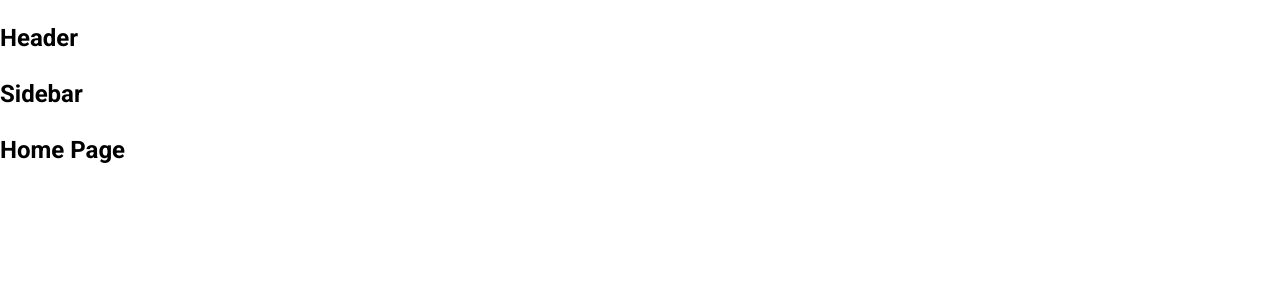
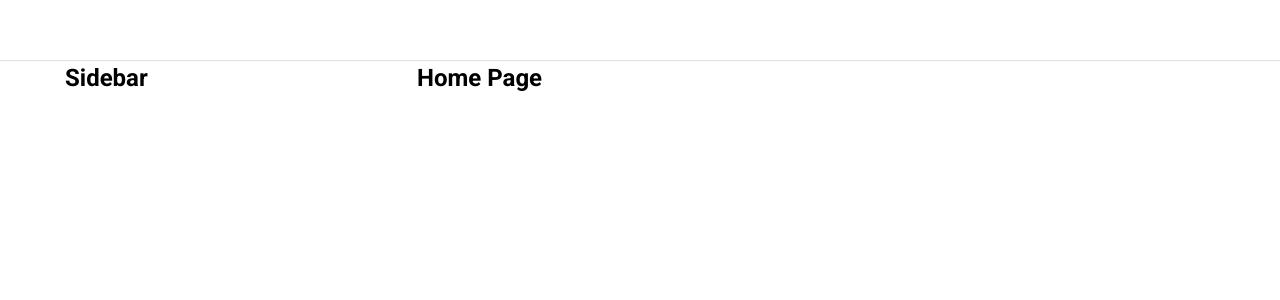
Before and after one commit to nminhdung/tiktok, a React (Create React App) app: page / in a window 1280 px wide. Shown: the top 300 px of the page. Built offline with nearby package versions, Linux system fonts and the light colour scheme.

Commit message:
Dựng khung Layout mặc định

```diff
--- a/package.json
+++ b/package.json
@@ -6,6 +6,7 @@
     "@testing-library/jest-dom": "^5.16.4",
     "@testing-library/react": "^13.2.0",
     "@testing-library/user-event": "^13.5.0",
+    "classnames": "^2.3.1",
     "normalize.css": "^8.0.1",
     "react": "^18.1.0",
     "react-dom": "^18.1.0",
--- a/src/components/GlobalStyles/GlobalStyles.scss
+++ b/src/components/GlobalStyles/GlobalStyles.scss
@@ -3,9 +3,15 @@
 
 :root {
     --primary-clr: #fe2c55;
+
+    //default layout
+    --default-layout-header-height: 60px;
+    --default-layout-width: 1150px;
 }
 * {
     box-sizing: border-box;
+    margin: 0;
+    padding: 0;
 }
 html {
     font-size: 62.5%;
--- /dev/null
+++ b/src/components/Layout/DefaultLayout/DefaultLayout.module.scss
@@ -0,0 +1,12 @@
+.wrapper {
+    display: flex;
+    flex-direction: column;
+    align-items: center;
+}
+.container {
+    width: var(--default-layout-width);
+    display: flex;
+}
+.content {
+    flex: 1;
+}
--- /dev/null
+++ b/src/components/Layout/DefaultLayout/Sidebar/Sidebar.module.scss
@@ -0,0 +1,3 @@
+.wrapper {
+    width: 352px;
+}
--- a/src/components/Layout/DefaultLayout/Sidebar/index.js
+++ b/src/components/Layout/DefaultLayout/Sidebar/index.js
@@ -1,5 +1,14 @@
+import styles from './Sidebar.module.scss';
+import classNames from 'classnames/bind';
+
+const cx = classNames.bind(styles);
+
 function Sidebar() {
-    return <h2>Sidebar</h2>;
+    return (
+        <aside className={cx('wrapper')}>
+            <h2>Sidebar</h2>
+        </aside>
+    );
 }
 
 export default Sidebar;
--- a/src/components/Layout/DefaultLayout/index.js
+++ b/src/components/Layout/DefaultLayout/index.js
@@ -1,13 +1,17 @@
 import Header from '~/components/Layout/components/Header';
 import Sidebar from './Sidebar';
+import styles from './DefaultLayout.module.scss';
+import classNames from 'classnames/bind';
+
+const cx = classNames.bind(styles);
 
 function DefaultLayout({ children }) {
     return (
-        <div>
+        <div className={cx('wrapper')}>
             <Header />
-            <div className="container">
+            <div className={cx('container')}>
                 <Sidebar />
-                <div className="content">{children}</div>
+                <div className={cx('content')}>{children}</div>
             </div>
         </div>
     );
--- /dev/null
+++ b/src/components/Layout/components/Header/Header.module.scss
@@ -0,0 +1,10 @@
+.wrapper {
+    height: var(--default-layout-header-height);
+    box-shadow: 0px 1px 1px rgb(0 0 0 / 12%);
+    display: flex;
+    justify-content: center;
+    width: 100vw;
+}
+.inner {
+    width: var(--default-layout-width);
+}
--- a/src/components/Layout/components/Header/index.js
+++ b/src/components/Layout/components/Header/index.js
@@ -1,5 +1,13 @@
+import classNames from 'classnames/bind';
+import styles from './Header.module.scss';
+
+const cx = classNames.bind(styles);
 function Header() {
-    return <h2>Header</h2>;
+    return (
+        <header className={cx('wrapper')}>
+            <div className={cx('inner')}></div>
+        </header>
+    );
 }
 
 export default Header;
```
Also changed, not shown: 1 other file (tests, documents, lock files or other folders).
